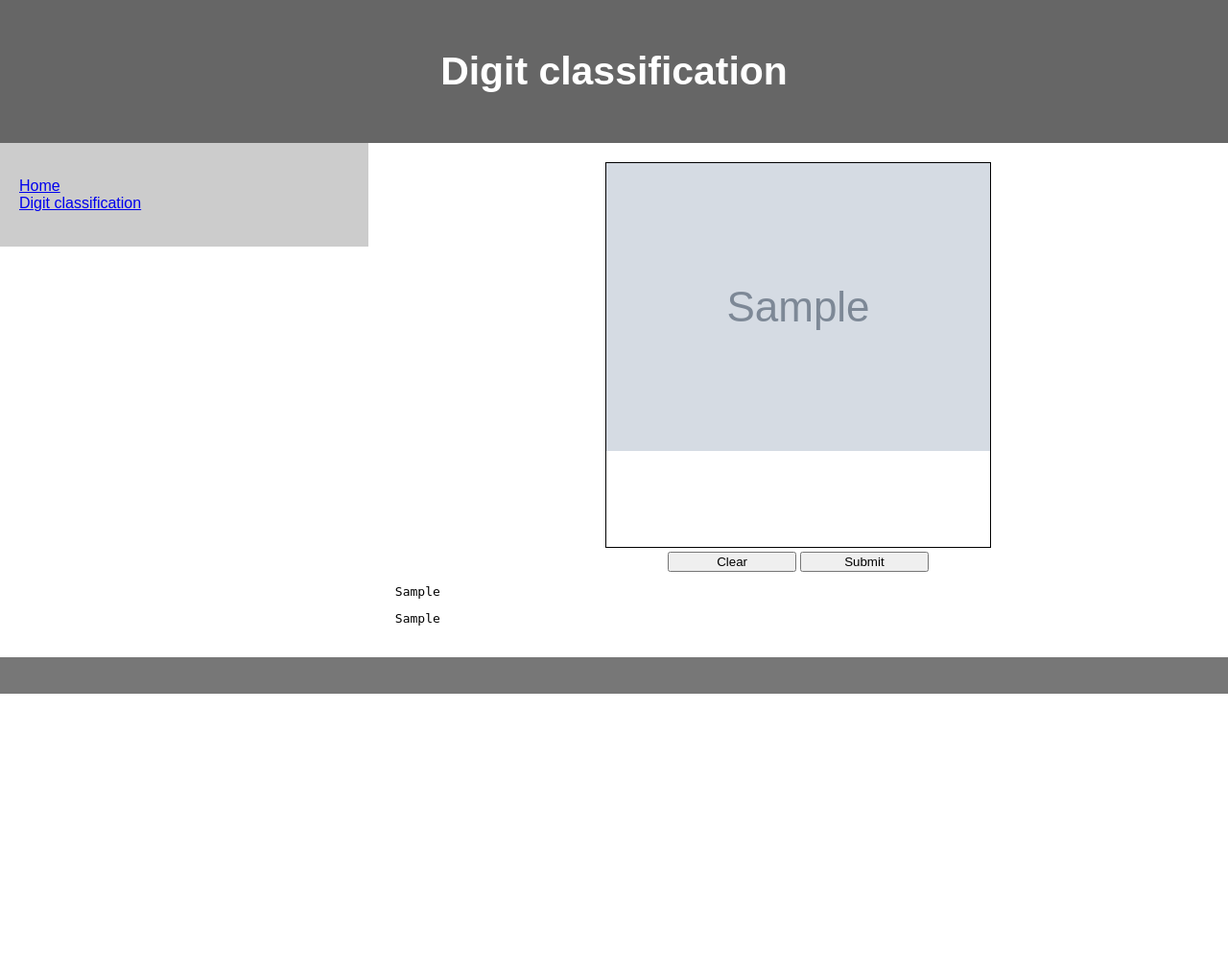
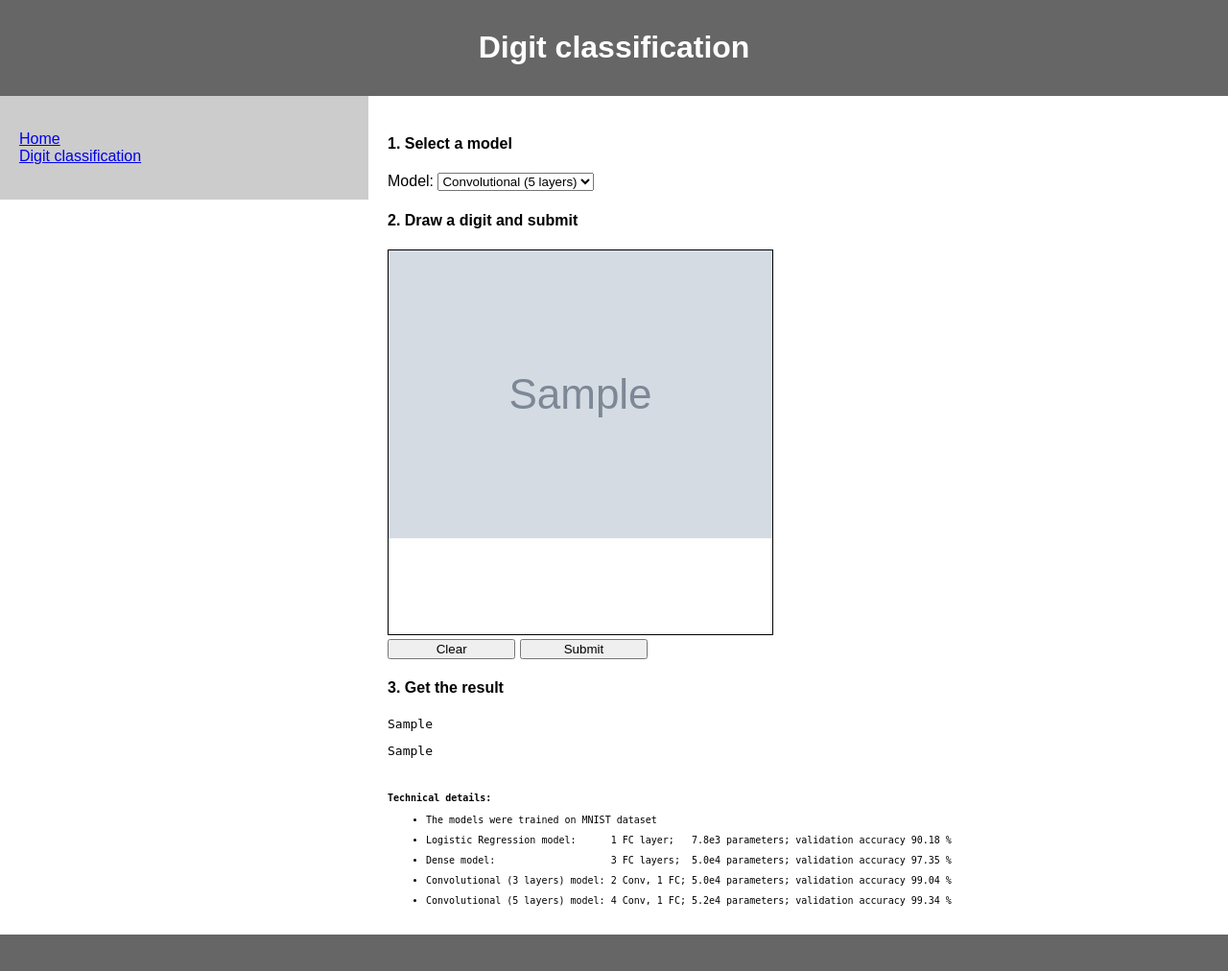
Before and after one commit to ivan-kud/ml-service, a FastAPI app: template app/templates/digit.html in a window 1280 px wide. Shown: the whole page at 96% size. Before the commit the page ends 723 px from the top, so only its background shows below. Run offline with FastAPI, Linux system fonts and the light colour scheme; the template is opened without the code that fills it: most values are stand-ins (such as "Sample title", 1, 10 or a date in 2020); grey boxes marked "Sample" are stand-in pictures.

Commit message:
can predict by all models at once

```diff
--- a/app/utils.py
+++ b/app/digit.py
@@ -1,4 +1,5 @@
 import base64
+from enum import Enum
 import io
 
 from PIL import Image
@@ -8,20 +9,20 @@ from torch import nn
 import torchvision
 
 
-DIGIT_WIDTH, DIGIT_HEIGHT = 28, 28
-DIGIT_CLASSES = 10
-DIGIT_CHANNELS = 1
-DIGIT_MEAN, DIGIT_STD = 0.13, 0.31
-DIGIT_SUBZERO = (0 - DIGIT_MEAN) / DIGIT_STD
+IMG_WIDTH, IMG_HEIGHT = 28, 28
+CLASSES = 10
+CHANNELS = 1
+DATA_MEAN, DATA_STD = 0.13, 0.31
+DATA_SUBZERO = (0 - DATA_MEAN) / DATA_STD
 MODEL_PATH = 'app/models/'
 
 
-class LogRegDigitModel(nn.Module):
+class LogRegModel(nn.Module):
     """Logistic Regression model"""
     def __init__(self):
         super().__init__()
         self.flatten = nn.Flatten()
-        self.linear = nn.Linear(DIGIT_HEIGHT * DIGIT_WIDTH, DIGIT_CLASSES)
+        self.linear = nn.Linear(IMG_HEIGHT * IMG_WIDTH, CLASSES)
 
     def forward(self, x):
         x = self.flatten(x)
@@ -29,17 +30,17 @@ class LogRegDigitModel(nn.Module):
         return logits
 
 
-class FullyConn3DigitModel(nn.Module):
-    """Fully Connected model with 3 layers"""
+class Dense3Model(nn.Module):
+    """Dense model with 3 fully connected layers"""
     def __init__(self):
         super().__init__()
         self.flatten = nn.Flatten()
         self.linear_stack = nn.Sequential(
-            nn.Linear(DIGIT_HEIGHT * DIGIT_WIDTH, 64),
+            nn.Linear(IMG_HEIGHT * IMG_WIDTH, 64),
             nn.ReLU(),
             nn.Linear(64, 64),
             nn.ReLU(),
-            nn.Linear(64, DIGIT_CLASSES)
+            nn.Linear(64, CLASSES)
         )
 
     def forward(self, x):
@@ -48,14 +49,14 @@ class FullyConn3DigitModel(nn.Module):
         return logits
 
 
-class Convl2DigitModel(nn.Module):
-    """Convolutional model with 2 conv layers"""
+class Conv3Model(nn.Module):
+    """Convolutional model with 2 conv and 1 FC layers"""
     def __init__(self):
         super().__init__()
         self.conv_stack = nn.Sequential(
             # Conv 1 layer
-            nn.ConstantPad2d(1, DIGIT_SUBZERO),
-            nn.Conv2d(DIGIT_CHANNELS, 32, 3),
+            nn.ConstantPad2d(1, DATA_SUBZERO),
+            nn.Conv2d(CHANNELS, 32, 3),
             nn.ReLU(),
             nn.MaxPool2d(4),
 
@@ -64,7 +65,7 @@ class Convl2DigitModel(nn.Module):
             nn.ReLU(),
         )
         self.flatten = nn.Flatten()
-        self.linear = nn.Linear(64 * 7 * 7, DIGIT_CLASSES)
+        self.linear = nn.Linear(64 * 7 * 7, CLASSES)
 
     def forward(self, x):
         x = self.conv_stack(x)
@@ -73,14 +74,14 @@ class Convl2DigitModel(nn.Module):
         return logits
 
 
-class Convl4DigitModel(nn.Module):
-    """Convolutional model with 4 conv layers"""
+class Conv5Model(nn.Module):
+    """Convolutional model with 4 conv and 1 FC layers"""
     def __init__(self, ch=(8, 16, 32, 64)):
         super().__init__()
         self.conv_stack = nn.Sequential(
             # Conv 1 layer
-            nn.ConstantPad2d(1, DIGIT_SUBZERO),
-            nn.Conv2d(DIGIT_CHANNELS, ch[0], 3),
+            nn.ConstantPad2d(1, DATA_SUBZERO),
+            nn.Conv2d(CHANNELS, ch[0], 3),
             nn.ReLU(),
             nn.MaxPool2d(2),
 
@@ -100,7 +101,7 @@ class Convl4DigitModel(nn.Module):
             nn.ReLU(),
         )
         self.flatten = nn.Flatten()
-        self.linear = nn.Linear(ch[3], DIGIT_CLASSES)
+        self.linear = nn.Linear(ch[3], CLASSES)
 
     def forward(self, x):
         x = self.conv_stack(x)
@@ -109,17 +110,25 @@ class Convl4DigitModel(nn.Module):
         return logits
 
 
-# Load models
-digit_models = {'logreg': LogRegDigitModel(),
-                'fconn3': FullyConn3DigitModel(),
-                'convl2fconn1': Convl2DigitModel(),
-                'convl4fconn1': Convl4DigitModel((32, 32, 32, 64))}
-for name in digit_models:
-    path = MODEL_PATH + 'digit_' + name + '.pt'
-    digit_models[name].load_state_dict(torch.load(path))
+class ModelName(str, Enum):
+    logreg = 'logreg'
+    dense3 = 'dense3'
+    conv3 = 'conv3'
+    conv5 = 'conv5'
+    all = 'all'
 
 
-def preprocess_digit(img: str):
+# Load models
+models = {ModelName.logreg: LogRegModel(),
+          ModelName.dense3: Dense3Model(),
+          ModelName.conv3: Conv3Model(),
+          ModelName.conv5: Conv5Model((32, 32, 32, 64))}
+for name, model in models.items():
+    path = MODEL_PATH + 'digit_' + name + '.pt'
+    model.load_state_dict(torch.load(path))
+
+
+def preprocess_image(img: str):
     # Convert to PIL image (RGBA)
     image_base64 = img.split(';base64,')[1]
     image_bytes = base64.b64decode(image_base64)
@@ -129,18 +138,18 @@ def preprocess_digit(img: str):
     background = Image.new('RGBA', pil_image.size, (255, 255, 255, 255))
     pil_image = Image.alpha_composite(background, pil_image)
     pil_image = pil_image.convert('L')
-    pil_image = pil_image.resize((DIGIT_WIDTH, DIGIT_HEIGHT))
+    pil_image = pil_image.resize((IMG_WIDTH, IMG_HEIGHT))
     pil_image = PIL.ImageOps.invert(pil_image)
 
     # Transform to Tensor, normalize, add dimension
     image_tensor = torchvision.transforms.functional.to_tensor(pil_image)
-    image_tensor = (image_tensor - DIGIT_MEAN) / DIGIT_STD
+    image_tensor = (image_tensor - DATA_MEAN) / DATA_STD
     image_tensor = torch.unsqueeze(image_tensor, dim=0)
 
     return image_tensor
 
 
-def predict_digit(model: nn.Module, image: torch.Tensor):
+def predict(model: nn.Module, image: torch.Tensor):
     model.eval()
     with torch.no_grad():
         probabilities = nn.Softmax(dim=1)(model(image))[0]
--- a/app/main.py
+++ b/app/main.py
@@ -3,7 +3,7 @@ from fastapi.responses import HTMLResponse, FileResponse
 from fastapi.staticfiles import StaticFiles
 from fastapi.templating import Jinja2Templates
 
-from app import utils
+from app import digit
 
 
 app = FastAPI()
@@ -23,19 +23,34 @@ def read_digit(request: Request):
 
 
 @app.post('/digit', response_class=HTMLResponse)
-def predict_digit(request: Request, img: str = Form()):
+def predict_digit(request: Request,
+                  model_name: digit.ModelName = Form(),
+                  image: str = Form()):
     # Preprocess image to use it as model input
-    image_tensor = utils.preprocess_digit(img)
+    image_tensor = digit.preprocess_image(image)
 
-    # Predict
-    model = utils.digit_models['convl4fconn1']
-    proba, label = utils.predict_digit(model, image_tensor)
+    # Get a model and predict
+    result = {}
+    for name, model in digit.models.items():
+        if model_name is digit.ModelName.all or model_name == name:
+            result[name] = digit.predict(model, image_tensor)
+
+    # Form result as strings
+    if len(result) == 1:
+        result_str_1 = f'{result[model_name][1]}'
+        result_str_2 = f'{100*result[model_name][0]:.2f} %'
+    else:
+        result_str_1 = '; '.join([f'{name} - {value[1]}      '
+                                  for name, value in result.items()])
+        result_str_2 = '; '.join([f'{name} - {100*value[0]:.2f} %'
+                                  for name, value in result.items()])
 
     return templates.TemplateResponse('digit.html', {
         'request': request,
-        'output1': f'Label: {label}',
-        'output2': f'Confidence: {100*proba:.2f} %',
-        'image': img,
+        'model_name': model_name,
+        'image': image,
+        'output1': 'Label: ' + result_str_1,
+        'output2': 'Confidence: ' + result_str_2,
     })
 
 
--- a/app/static/css/styles.css
+++ b/app/static/css/styles.css
@@ -9,7 +9,6 @@ header {
   padding: 10px;
   background-color: #666;
   text-align: center;
-  font-size: 35px;
   color: white;
 }
 
@@ -45,7 +44,7 @@ section::after {
 
 /* Style the footer */
 footer {
-  background-color: #777;
+  background-color: #666;
   padding: 10px;
   text-align: center;
   color: white;
@@ -62,3 +61,8 @@ footer {
 .output {
   font-family: monospace;
 }
+
+.details {
+  font-family: monospace;
+  font-size: 10px;
+}
--- a/app/templates/digit.html
+++ b/app/templates/digit.html
@@ -2,20 +2,40 @@
 
 {% block title %}Digit classification{% endblock %}
 
-{% block header %}<h3>Digit classification</h3>{% endblock %}
+{% block header %}<h1>Digit classification</h1>{% endblock %}
 
 {% block page_content %}
-<div style="text-align: center;">
+<form id="myForm" method="post">
+    <h4 id="step1">1. Select a model</h4>
+    <label for="model_name">Model:</label>
+    <select name="model_name" id="model_name">
+        {% if model_name is not defined %}{% set model_name = "conv5" %}{% endif %}
+        <option value="logreg" {% if model_name == "logreg" %}selected{% endif %}>Logistic Regression</option>
+        <option value="dense3" {% if model_name == "dense3" %}selected{% endif %}>Dense (3 layers)</option>
+        <option value="conv3" {% if model_name == "conv3" %}selected{% endif %}>Convolutional (3 layers)</option>
+        <option value="conv5" {% if model_name == "conv5" %}selected{% endif %}>Convolutional (5 layers)</option>
+        <option value="all" {% if model_name == "all" %}selected{% endif %}>All models</option>
+    </select>
+    <br>
+    <h4 id="step2">2. Draw a digit and submit</h4>
     <canvas id="canvas" width="400" height="400" style="border: 1px solid #000000;"></canvas>
     <br>
-    <form id="myForm" method="post">
-        <input type="hidden" id="image" name="img" value="{{ image }}">
-        <input type="button" value="Clear" onclick="clearCanvas()" style="width: 10em;">
-        <input type="button" value="Submit" onclick="submitCanvas()" style="width: 10em;">
-    </form>
-</div>
-<p class="output" id="output1">&nbsp{{ output1 }}</p>
-<p class="output" id="output2">&nbsp{{ output2 }}</p>
+    <input type="hidden" id="image" name="image" value="{{ image }}">
+    <input type="button" value="Clear" onclick="clearCanvas()" style="width: 10em;">
+    <input type="button" value="Submit" onclick="submitCanvas()" style="width: 10em;">
+    <h4 id="step3">3. Get the result</h4>
+    <p class="output" id="output1">{{ output1 }}&nbsp</p>
+    <p class="output" id="output2">{{ output2 }}&nbsp</p>
+    <br>
+</form>
+<b class="details">Technical details:</b>
+<ul class="details">
+    <li>The models were trained on MNIST dataset</li>
+    <li><pre>Logistic Regression model:      1 FC layer;   7.8e3 parameters; validation accuracy 90.18 %</pre></li>
+    <li><pre>Dense model:                    3 FC layers;  5.0e4 parameters; validation accuracy 97.35 %</pre></li>
+    <li><pre>Convolutional (3 layers) model: 2 Conv, 1 FC; 5.0e4 parameters; validation accuracy 99.04 %</pre></li>
+    <li><pre>Convolutional (5 layers) model: 4 Conv, 1 FC; 5.2e4 parameters; validation accuracy 99.34 %</pre></li>
+</ul>
 {% endblock %}
 
 {% block scripts %}<script src="{{ url_for('static', path='/js/digit.js') }}"></script>{% endblock %}
--- a/app/templates/index.html
+++ b/app/templates/index.html
@@ -2,7 +2,7 @@
 
 {% block title %}Home{% endblock %}
 
-{% block header %}<h3>Home page</h3>{% endblock %}
+{% block header %}<h1>Home page</h1>{% endblock %}
 
 {% block page_content %}
 <p>This is my service where you can apply machine learning models to solve some problems.</p>
--- a/requirements.txt
+++ b/requirements.txt
@@ -1,4 +1,4 @@
-fastapi>=0.88.0,<0.89.0
+fastapi>=0.89.0,<0.90.0
 uvicorn[standard]
 # gunicorn
 # aiofiles
```
Also changed, not shown: app/person.py (added), 8 other files.
